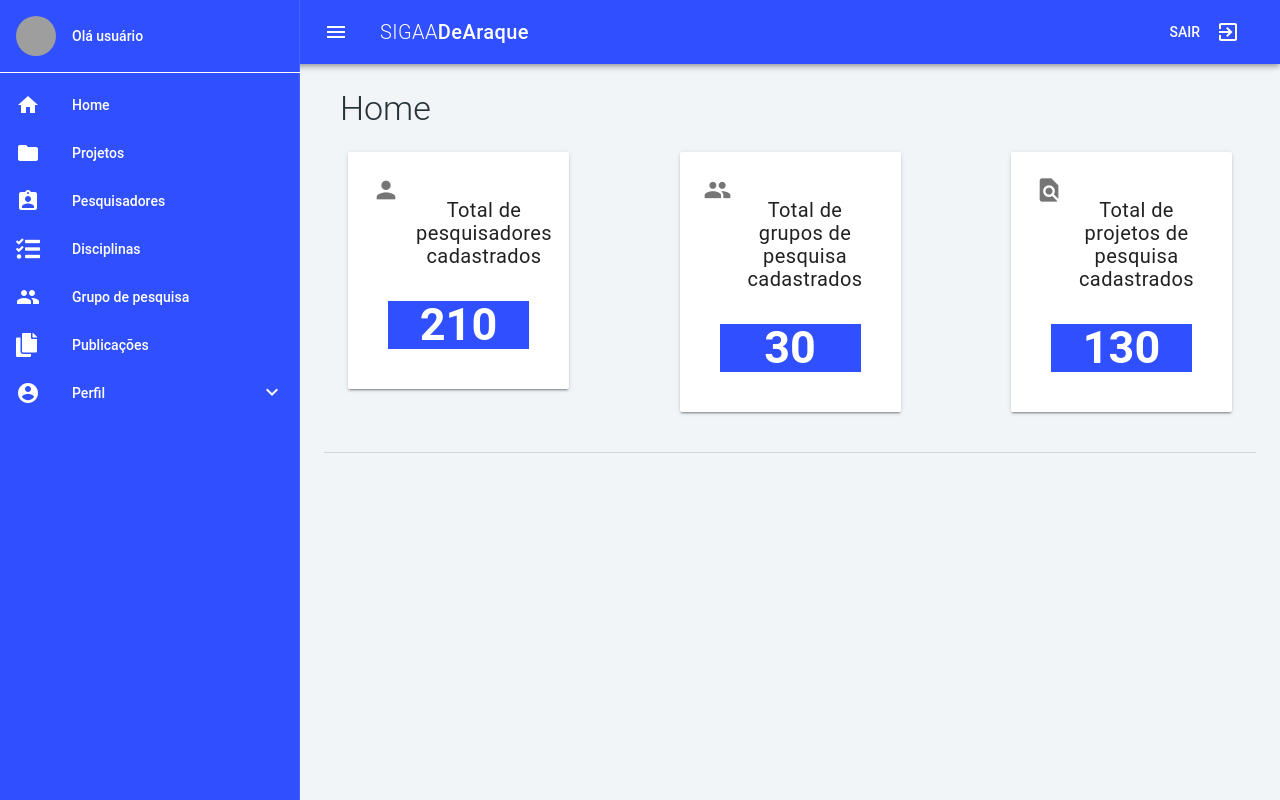
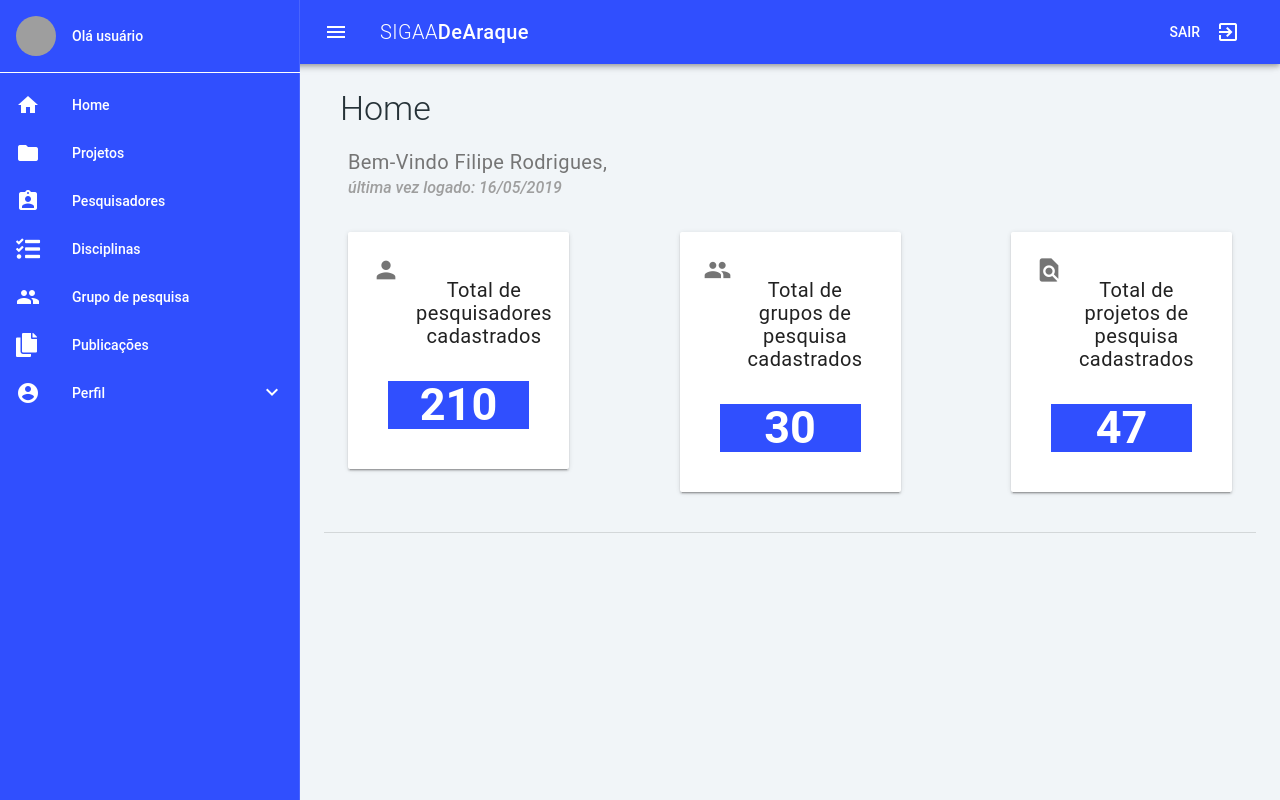
Before and after one commit to PhilipOfMacedon/SIGAA-De-Araque, a Vue app in the folder Frontend/: page /home in a window 1280 px wide. Built offline with nearby package versions, Linux system fonts and the light colour scheme; grey boxes are pictures that could not be loaded; a small style sheet from the web is missing.

Commit message:
Added some improvements to home, #52

```diff
--- a/Frontend/src/components/home/DisplaySystemInfo.vue
+++ b/Frontend/src/components/home/DisplaySystemInfo.vue
@@ -5,7 +5,7 @@
         <v-icon medium>{{icon_type}}</v-icon>
         <v-card-title primary-title class="text-sm-center">
           <div>
-            <span class="title font-weight-regular">Total de {{info}}</span>
+            <span class="title font-weight-regular">{{info}}</span>
           </div>
         </v-card-title>
       </v-layout>
--- a/Frontend/src/views/Home.vue
+++ b/Frontend/src/views/Home.vue
@@ -3,31 +3,41 @@
     <v-container fluid class align-center>
       <h1 class="display-1 font-weight-light blue-grey--text text--darken-4 ml-3">Home</h1>
       <v-container class="mb-3">
+        <v-layout row class="mb-1">
+          <div
+            class="title font-weight-regular text-capitalize grey--text text--darken-1"
+          >Bem-vindo {{user.username}},</div>
+        </v-layout>
+        <v-layout row class="mb-2 pb-4">
+          <div
+            class="subheading font-weight-medium font-italic grey--text"
+          >última vez logado: {{getLastLoginDate()}}</div>
+        </v-layout>
         <v-layout row wrap justify-space-between>
           <v-flex sx12 sm6 md3>
             <DisplaySystemInfo
-              :info="'pesquisadores cadastrados'"
+              :info="'Total de pesquisadores cadastrados'"
               :number="210"
               :icon_type="'person'"
             />
           </v-flex>
           <v-flex sx12 sm6 md3>
             <DisplaySystemInfo
-              :info="'grupos de pesquisa cadastrados'"
+              :info="'Total de grupos de pesquisa cadastrados'"
               :number="30"
               :icon_type="'group'"
             />
           </v-flex>
           <v-flex sx12 sm6 md3>
             <DisplaySystemInfo
-              :info="'projetos de pesquisa cadastrados'"
-              :number="130"
+              :info="'Total de projetos de pesquisa cadastrados'"
+              :number="47"
               :icon_type="'find_in_page'"
             />
           </v-flex>
         </v-layout>
       </v-container>
-      <v-divider ></v-divider>
+      <v-divider></v-divider>
 
       <!-- <v-layout justify-center>
         <v-flex md6>
@@ -88,7 +98,7 @@ export default {
     };
   },
   methods: {
-    getLoginDate() {
+    getLastLoginDate() {
       return moment(this.user.lastLogin).format("DD/MM/YYYY");
     }
   }
--- a/Frontend/src/views/Projects.vue
+++ b/Frontend/src/views/Projects.vue
@@ -7,7 +7,7 @@
               <v-flex  sm6 offset-xs6 class="pt-4">
                 <v-text-field class="search-bar"
                   label="Projetos"
-                  placeholder="nome do projeto"
+                  placeholder="Pesquise por nome"
                   append-icon="search"
                   v-model="search"
                 ></v-text-field>
```
